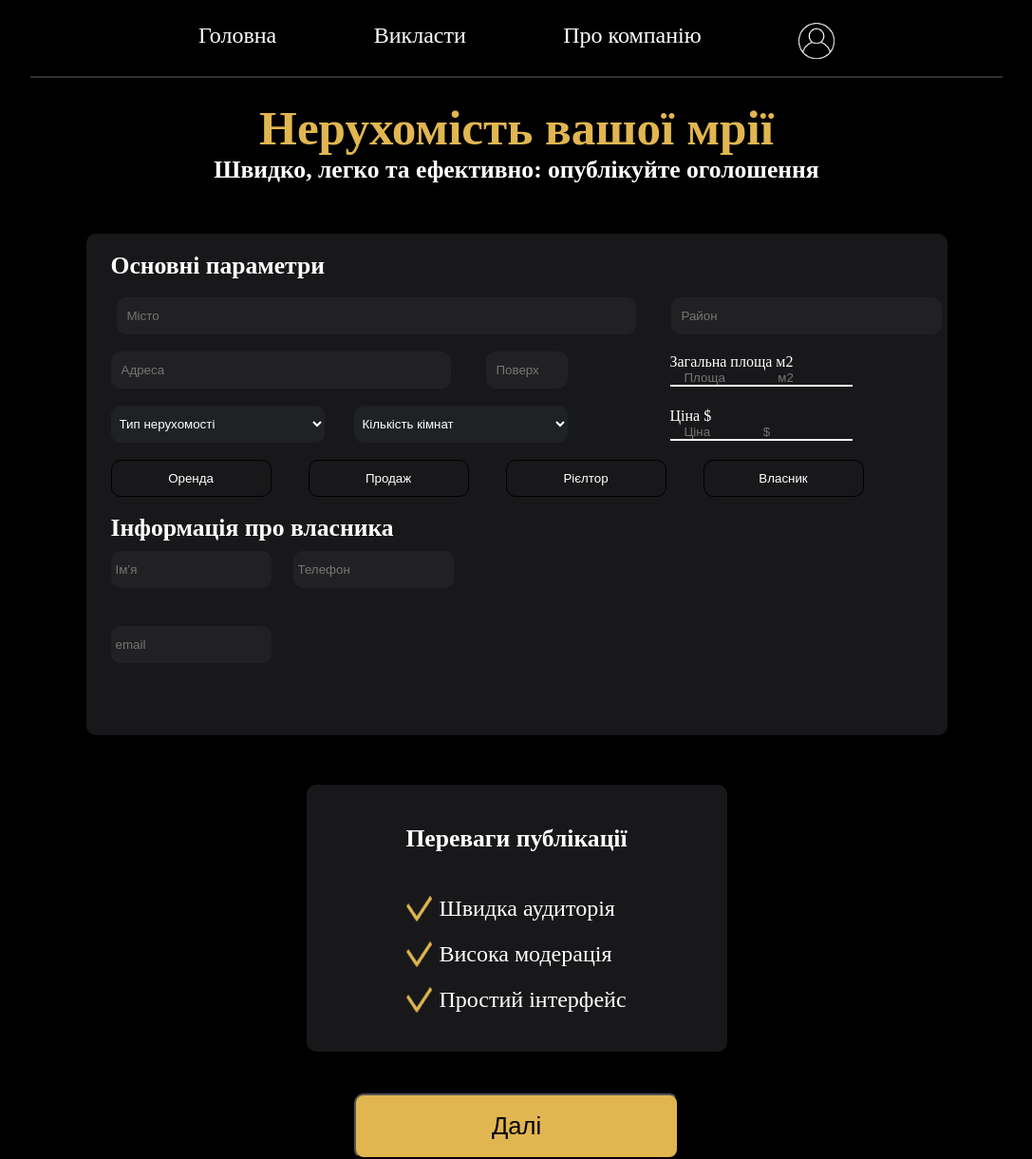
After one commit to LenaFedchenko/real-estate-website, a Python web app: template publish/templates/publish.html in a window 1280 px wide. The commit adds this page. Shown: the whole page at 95% size, without its empty margins (96-1183 px from the left). Run offline with Jinja, Linux system fonts and the light colour scheme; the template is opened without the code that fills it, so the values that code supplies are empty.

Commit message:
added html and css for publish

```diff
--- a/Project/__init__.py
+++ b/Project/__init__.py
@@ -4,3 +4,4 @@ from .settings import project
 
 
 project.register_blueprint(blueprint= home.home)
+project.register_blueprint(blueprint= publish.publish)
--- a/Project/static/css/header.css
+++ b/Project/static/css/header.css
@@ -13,6 +13,7 @@ body{
     --font16: clamp(12px, 1.5vw, 16px);
     --font24: clamp(18px, 2vw, 24px);
     --font32: clamp(22px, 2vw, 32px);
+    --font64: clamp(32px, 4vw, 64px);
 }
 header{
     display: flex;
@@ -26,10 +27,14 @@ header{
 }
 nav{
     display: flex;
-    gap: clamp(50px, 7vw, 105px);
+    gap: clamp(60px, 8vw, 370px);
 }
 .decoration{
     text-decoration: none;
     font-size: var(--font24);
     color: white;
 }
+.img{
+    width: 38px;
+    height: 38px;
+}
--- a/Project/templates/base.html
+++ b/Project/templates/base.html
@@ -10,8 +10,10 @@
         <header>
             <nav>
                 <a href="/" class="decoration">Головна</a>
-                <a href="" class="decoration">Викласти</a>
+                <a href="/publish" class="decoration">Викласти</a>
                 <a href="" class="decoration">Про компанію</a>
+                <a href=""><img src="{{ url_for('static', filename='images/user.png') }}" alt="user" class="img"></a>
+
             </nav>
             <hr width="80%" color="#323131">
         </header>
--- a/home/templates/home.html
+++ b/home/templates/home.html
@@ -44,7 +44,7 @@
         </div>
 
         <div class="prt2">
-            <img src="{{ url_for('home.static', filename='images/main_img.png') }}" alt="">
+            <img src="{{ url_for('home.static', filename='images/main_img.png') }}" alt="" class="im">
             <p class="own-buildings">Наші будівлі</p>
             <div class="cards">
                 <div class="card">
--- /dev/null
+++ b/publish/__init__.py
@@ -0,0 +1,2 @@
+from .app import publish
+from .views import render_publish
--- /dev/null
+++ b/publish/static/css/publish.css
@@ -0,0 +1,208 @@
+.aligment{
+    display: flex;
+    align-items: center;
+    justify-content: center;
+    flex-direction: column;
+    width: 100%;
+}
+.main-text{
+    color: #E1B651;
+    font-size: var(--font64);
+    font-weight: 800;
+}
+.second-text{
+    color: #FFFFFF;
+    font-size: var(--font32);
+    font-weight: 800;
+}
+.main{
+    display: flex;
+    justify-content: center;
+    gap: 52px;
+    padding-top: 52px;
+    flex-wrap: wrap;
+}
+.left-part{
+    padding-top: 19px;
+    display: flex;
+    gap: 18px;
+    flex-direction: column;
+    padding-left: 26px;
+    width: 907px;
+    height: 528px;
+    background-color: #18181A;
+    border-radius: 10px;
+}
+.params{
+    color: #FFFFFF;
+    font-size: var(--font32);
+    font-weight: 700;
+}
+.adress{
+    width: 100%;
+    display: flex;
+    gap: 37px;
+    align-items: center;
+    justify-content: center;
+    flex-wrap: wrap;
+}
+.adress2{
+    width: 100%;
+    display: flex;
+    gap: 108px;
+    justify-content: left;
+    flex-wrap: wrap;
+}
+.city{
+    background-color: #212123;
+    color: #FFFFFF;
+    padding-left: 11px;
+    width: 547px;
+    height: 39px;
+    border-radius: 10px;
+    border: none;
+}
+.avenue{
+    background-color: #212123;
+    color: #FFFFFF;
+    padding-left: 11px;
+    width: 285px;
+    height: 39px;
+    border-radius: 10px;
+    border: none;
+}
+.address{
+    background-color: #212123;
+    color: #FFFFFF;
+    padding-left: 11px;
+    width: 358px;
+    height: 39px;
+    border-radius: 10px;
+    border: none;
+    flex-wrap: wrap;
+}
+.floor{
+    background-color: #212123;
+    color: #FFFFFF;
+    padding-left: 11px;
+    width: 86px;
+    height: 39px;
+    border-radius: 10px;
+    border: none;
+}
+.inp-tog{
+    display: flex;
+    align-items: left;
+    justify-content: center;
+    flex-direction: column;
+}
+.about{
+    font-size: var(--font16);
+    color: #ffffff;
+}
+.gap{
+    display: flex;
+    gap: 37px;
+}
+.gap2{
+    display: flex;
+    gap: 31px;
+}
+.inp{
+    background-color: transparent;
+    border: none;
+    color: #FFFFFF;
+    border-bottom: 2px solid #ffffff;
+    outline: none;
+    padding-left: 15px;
+}
+.size-select{
+    width: 225px;
+    height: 39px;
+    color: #FFFFFF;
+    background-color: #1F2225;
+    border-radius: 10px;
+    border: none;
+    padding-left: 5px;
+}
+.selectors{
+    display: flex;
+    align-items: center;
+    justify-content: left;
+    gap: 108px;
+    flex-wrap: wrap;
+}
+.btn{
+    width: 169px;
+    height: 39px;
+    border: 1px #000000 solid;
+    border-radius: 10px;
+    color: white;
+    background-color: transparent;
+}
+.space-btn{
+    display: flex;
+    gap: 39px;
+    cursor: pointer;
+    flex-wrap: wrap;
+}
+.info{
+    width: 169px;
+    height: 39px;
+    background-color: #212123;
+    color: white;
+    border: none;
+    border-radius: 10px;
+    padding-left: 5px;
+}
+.space-info{
+    width: 411px;
+    height: 136px;
+    justify-content: left;
+    align-items: center;
+    display: flex;
+    flex-wrap: wrap;
+    gap: 23px;
+}
+.more{
+    display: flex;
+    align-items: center;
+    justify-content: center;
+    width: 443px;
+    height: 281px;
+    background-color: #18181A;
+    border-radius: 10px;
+    flex-direction: column;
+    gap: 45px;
+}
+.together{
+    display: flex;
+    flex-direction: row;
+    gap: 6px;
+}
+.together p{
+    font-size: var(--font24);
+    color: #FFFFFF;
+}
+.all-inf{
+    display: flex;
+    flex-direction: column;
+    gap: 21px;
+}
+.after{
+    width: 342px;
+    height: 69px;
+    background-color: #E1B651;
+    font-size: var(--font32);
+    border-radius: 10px;
+}
+.ali{
+    display: flex;
+    flex-direction: column;
+    gap: 44px;
+}
+.ali-bt{
+    display: flex;
+    align-items: center;
+    justify-content: center;
+}
--- /dev/null
+++ b/publish/templates/publish.html
@@ -0,0 +1,92 @@
+{% extends 'base.html' %}
+
+{% block title %}
+    home
+{% endblock %}
+
+{% block links %}
+    <link rel="stylesheet" href="{{ url_for('publish.static', filename='css/publish.css') }}">
+{% endblock links %}
+
+{% block content %}
+    <div class="aligment">
+        <p class="main-text">Нерухомість вашої мрії</p>
+        <p class="second-text">Швидко, легко та ефективно: опублікуйте оголошення</p>
+    </div>
+    <div class="ali">
+        <div class="main">
+            <div class="left-part">
+                <p class="params">Основні параметри</p>
+                <div class="adress">
+                    <input type="text" placeholder="Місто" class="city">
+                    <input type="text" placeholder="Район" class="avenue">
+                </div>
+                <div class="adress2">
+                    <div class="gap">
+                        <input type="text" placeholder="Адреса" class="address">
+                        <input type="text" placeholder="Поверх" class="floor">
+                    </div>
+                    <div class="inp-tog">
+                        <p class="about">Загальна площа м2</p>
+                        <input type="text" placeholder="Площа               м2" class="inp">
+                    </div>
+                </div>
+                <div class="selectors">
+                    <div class="gap2">
+                        <select class="size-select">
+                            <option value="type" disabled selected hidden>Тип нерухомості</option>
+                            <option value="home">Дім</option>
+                            <option value="hotel">Готель</option>
+                            <option value="flat">Квартира</option>
+                        </select>
+                        <select class="size-select">
+                            <option value="type" disabled selected hidden>Кількість кімнат</option>
+                            <option value="home">1</option>
+                            <option value="hotel">2</option>
+                            <option value="flat">3</option>
+                        </select>
+                    </div>
+                    <div class="inp-tog">
+                        <p class="about">Ціна $</p>
+                        <input type="text" placeholder="Ціна               $" class="inp">
+                    </div>
+                </div>
+                <div class="space-btn">
+                    <button class="btn">Оренда</button>
+                    <button class="btn">Продаж</button>
+                    <button class="btn">Рієлтор</button>
+                    <button class="btn">Власник</button>
+                </div>
+                <div>
+                    <p class="params">Інформація про власника</p>
+                    <div class="space-info">
+                        <input type="text" placeholder="Ім’я" class="info">
+                        <input type="text" placeholder="Телефон" class="info">
+                        <input type="text" placeholder="email" class="info">
+                    </div>
+                </div>
+
+            </div>
+            <div class="more">
+                <p class="params">Переваги публікації</p>
+                <div class="all-inf">
+                    <div class="together">
+                        <img src="{{ url_for('publish.static', filename='images/check.png') }}" alt="">
+                        <p>Швидка аудиторія</p>
+                    </div>
+                    <div class="together">
+                        <img src="{{ url_for('publish.static', filename='images/check.png') }}" alt="">
+                        <p>Висока модерація</p>
+                    </div>
+                    <div class="together">
+                        <img src="{{ url_for('publish.static', filename='images/check.png') }}" alt="">
+                        <p>Простий інтерфейс</p>
+                    </div>
+                </div>
+            </div>
+        </div>
+        <div class="ali-bt">
+            <button class="after">Далі</button>
+        </div>
+    </div>
+{% endblock %}
--- /dev/null
+++ b/publish/views.py
@@ -0,0 +1,4 @@
+import flask
+
+def render_publish():
+    return flask.render_template("publish.html")
```
Also changed, not shown: Project/urls.py (+6 -1 lines), home/static/css/home.css (+14 -3 lines), publish/app.py (added, +9 -0 lines), Project/static/images/user.png (added), publish/static/images/check.png (added).
